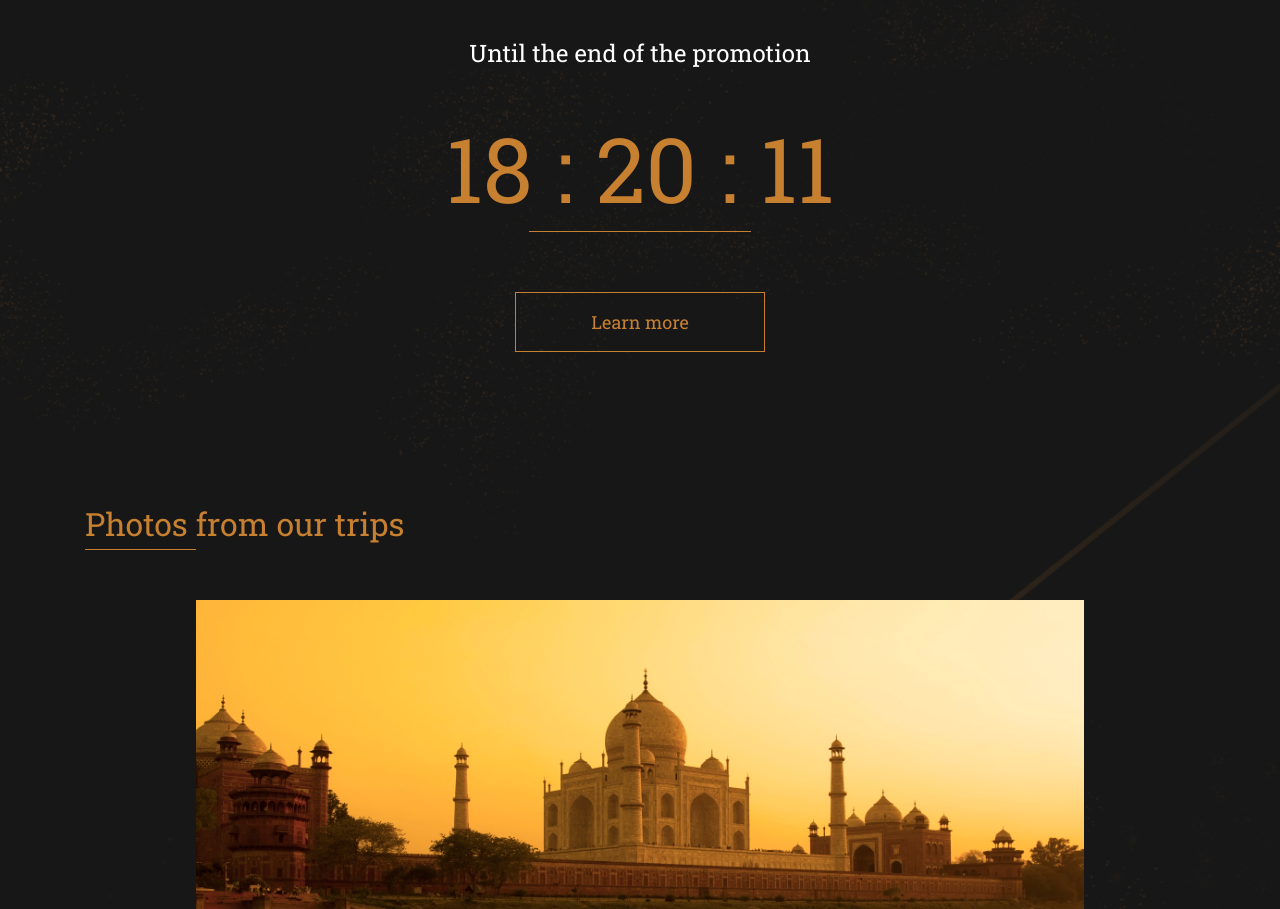
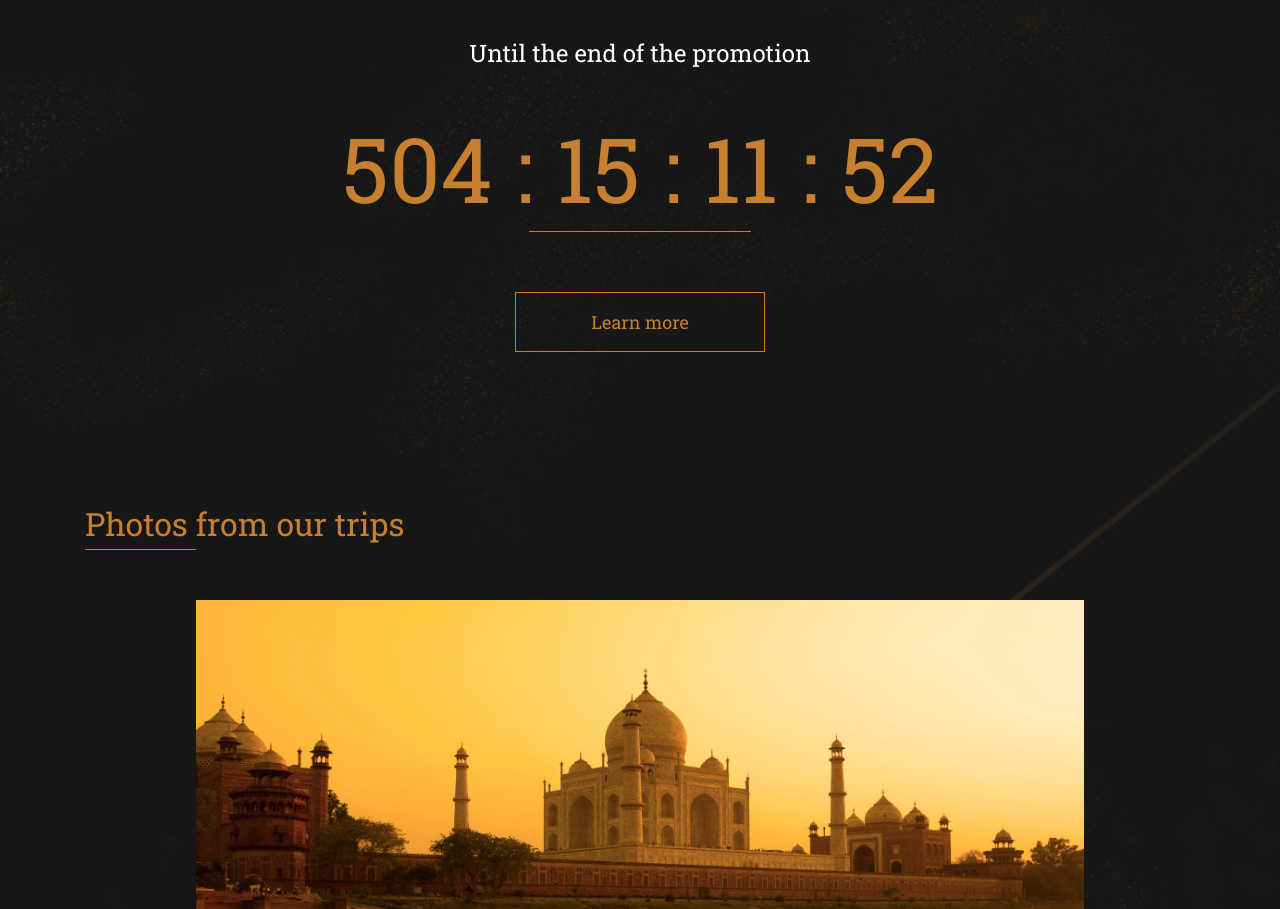
Before and after one commit to VladyslavHnatchenko/yoga_layout, a plain HTML site: page index.html in a window 1280 px wide. Shown: the part 1431-2340 px from the top of the page. Drawn offline with Linux system fonts and the light colour scheme.

Commit message:
add timer

```diff
--- a/index.html
+++ b/index.html
@@ -105,6 +105,8 @@
 					Until the end of the promotion
 				</div>
 				<div class="timer-numbers" id="timer">
+					<span class="days">1</span>
+					<span>:</span>
 					<span class="hours">18</span>
 					<span>:</span>
 					<span class="minutes">20</span>
--- a/js/script.js
+++ b/js/script.js
@@ -33,5 +33,49 @@ window.addEventListener('DOMContentLoaded', function() {
 				}
 			}
 		}
-	});
+    });
+
+    // Timer
+
+    let deadline = '2021-08-27';
+
+    function getTimeRemaining(endtime) {
+        let t = Date.parse(endtime) - Date.parse(new Date()),
+            seconds = Math.floor((t/1000) % 60),
+            minutes = Math.floor((t/1000/60) % 60),
+            hours = Math.floor((t/(1000*60*60)) % 24 ),
+            days = Math.floor((t/(1000*60*60*24)));
+
+        return {
+            'total': t,
+            'days': days,
+            'hours': hours,
+            'minutes': minutes,
+            'seconds': seconds
+        };
+    }
+
+    function setClock(id, endtime) {
+        let timer = document.getElementById(id),
+            days = timer.querySelector('.days'),
+            hours = timer.querySelector('.hours'),
+            minutes = timer.querySelector('.minutes'),
+            seconds = timer.querySelector('.seconds'),
+            timeInterval = setInterval(updateClock, 1000);
+
+        function updateClock() {
+            let t = getTimeRemaining(endtime);
+            days.textContent = t.days;
+            hours.textContent = t.hours;
+            minutes.textContent = t.minutes;
+            seconds.textContent = t.seconds;
+
+            if (t.total <= 0) {
+                clearInterval(timeInterval);
+            }
+        }
+    }
+
+    setClock('timer', deadline);
+
 });
```
